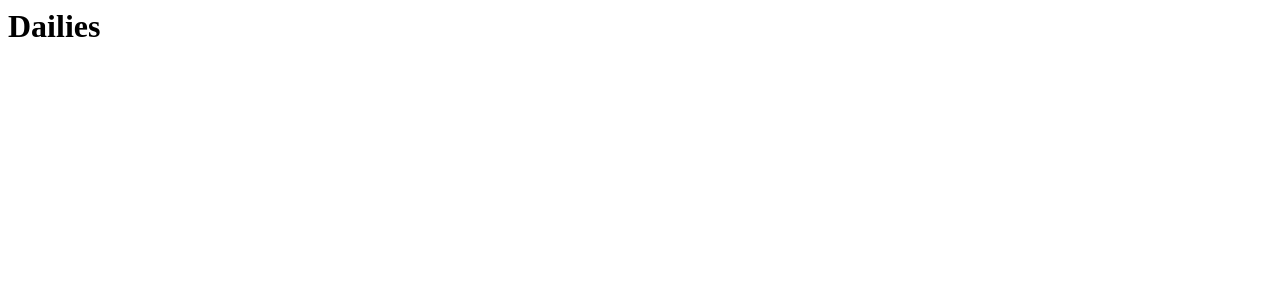
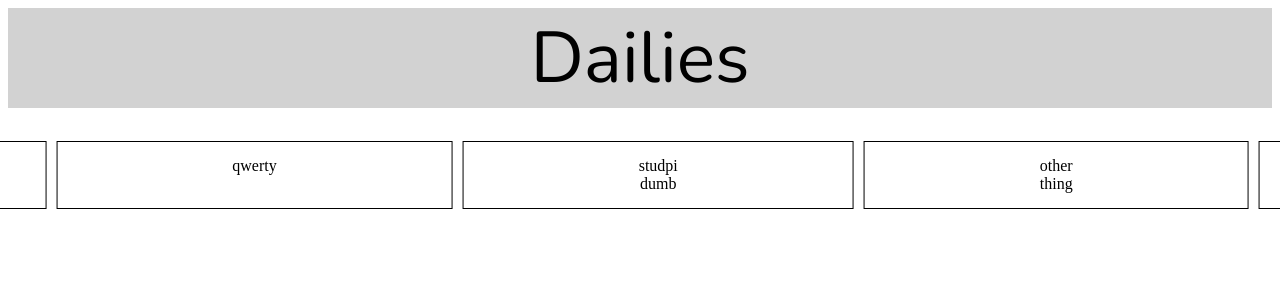
Before and after one commit to charlietlyons/dailies, a React (Create React App) app: page / in a window 1280 px wide. Shown: the top 300 px of the page. Built offline with nearby package versions, Linux system fonts and the light colour scheme.

Commit message:
Create Header and Dailies Components

```diff
--- a/src/App.js
+++ b/src/App.js
@@ -1,5 +1,24 @@
+import colors from "./components/common/css/colors.css";
+import fonts from "./components/common/css/fonts.css";
+import Header from "./components/header/Header";
+import Dailies from "./components/dailies/Dailies";
+import { useState } from "react";
+
 const App = () => {
-    return <h1>Dailies</h1>
-}
+  const [dailies, setDaily] = useState([
+    { title: "asdf" },
+    { title: "qwerty" },
+    { title: "studpi dumb" },
+    { title: "other thing" },
+    { title: "dailies" },
+  ]);
+
+  return (
+    <section>
+      <Header>Dailies</Header>
+      <Dailies dailies={dailies} />
+    </section>
+  );
+};
 
 export default App;
--- /dev/null
+++ b/src/components/common/css/colors.css
@@ -0,0 +1,3 @@
+:root {
+    --headerColor: #d2d2d2;
+}
--- /dev/null
+++ b/src/components/common/css/fonts.css
@@ -0,0 +1,10 @@
+@font-face {
+    font-family: "Nunito";
+    src: url('../../../../public/Nunito-VariableFont_wght.ttf');
+}
+
+@font-face {
+    font-family: "Nunito";
+    font-style: italic;
+    src: url('../../../../public/Nunito-Italic-VariableFont_wght.ttf');
+}
--- /dev/null
+++ b/src/components/dailies/Dailies.js
@@ -0,0 +1,15 @@
+import Daily from "../daily/Daily";
+
+import styles from "./Dailies.module.css";
+
+const Dailies = (props) => {
+  return (
+    <ul>
+      {props.dailies.map((daily, index) => {
+        return <Daily id={daily.title + index}>{daily.title}</Daily>;
+      })}
+    </ul>
+  );
+};
+
+export default Dailies;
--- /dev/null
+++ b/src/components/dailies/Dailies.module.css
@@ -0,0 +1,8 @@
+ul {
+    display: flex;
+    list-style-type: none;
+    position: fixed;
+    left: 50%;
+    transform: translateX(-50%);
+    top: max(15%, 100px);
+}
--- /dev/null
+++ b/src/components/daily/Daily.js
@@ -0,0 +1,7 @@
+import styles from "./Daily.module.css";
+
+const Daily = (props) => {
+  return <li key={props.id}>{props.children}</li>;
+};
+
+export default Daily;
--- /dev/null
+++ b/src/components/daily/Daily.module.css
@@ -0,0 +1,7 @@
+li {
+    border: 1px solid black;
+    width: auto;
+    text-align: center;
+    padding: 15px 175px;
+    margin: 5px;
+}
--- /dev/null
+++ b/src/components/header/Header.js
@@ -0,0 +1,7 @@
+import styles from "./Header.module.css";
+
+const Header = (props) => {
+  return <header>{props.children}</header>;
+};
+
+export default Header;
--- /dev/null
+++ b/src/components/header/Header.module.css
@@ -0,0 +1,12 @@
+@import url('../common/css/fonts.css');
+
+header {
+    display: flex;
+    font-family: Nunito, sans-serif;
+    font-size: 72px;
+    justify-content: center;
+    align-items: center;
+    background-color: var(--headerColor);
+    height: max(10%, 100px);
+    width: auto;
+}
--- a/src/index.js
+++ b/src/index.js
@@ -1,4 +1,4 @@
-import ReactDOM from "react-dom";
+import ReactDOM from "react-dom/client";
 import App from "./App";
 
-ReactDOM.render(<App />, document.getElementById("root"));
+ReactDOM.createRoot(document.getElementById("root")).render(<App />);
```
Also changed, not shown: public/Nunito-Italic-VariableFont_wght.ttf (added), public/Nunito-VariableFont_wght.ttf (added).
